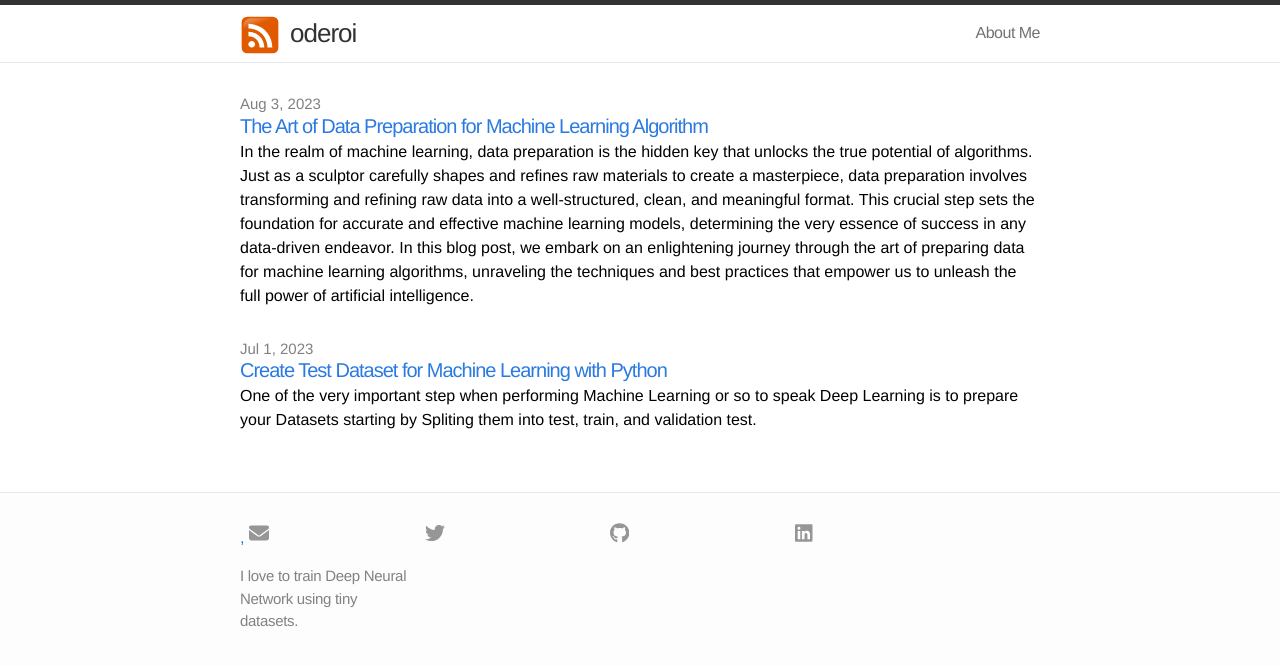
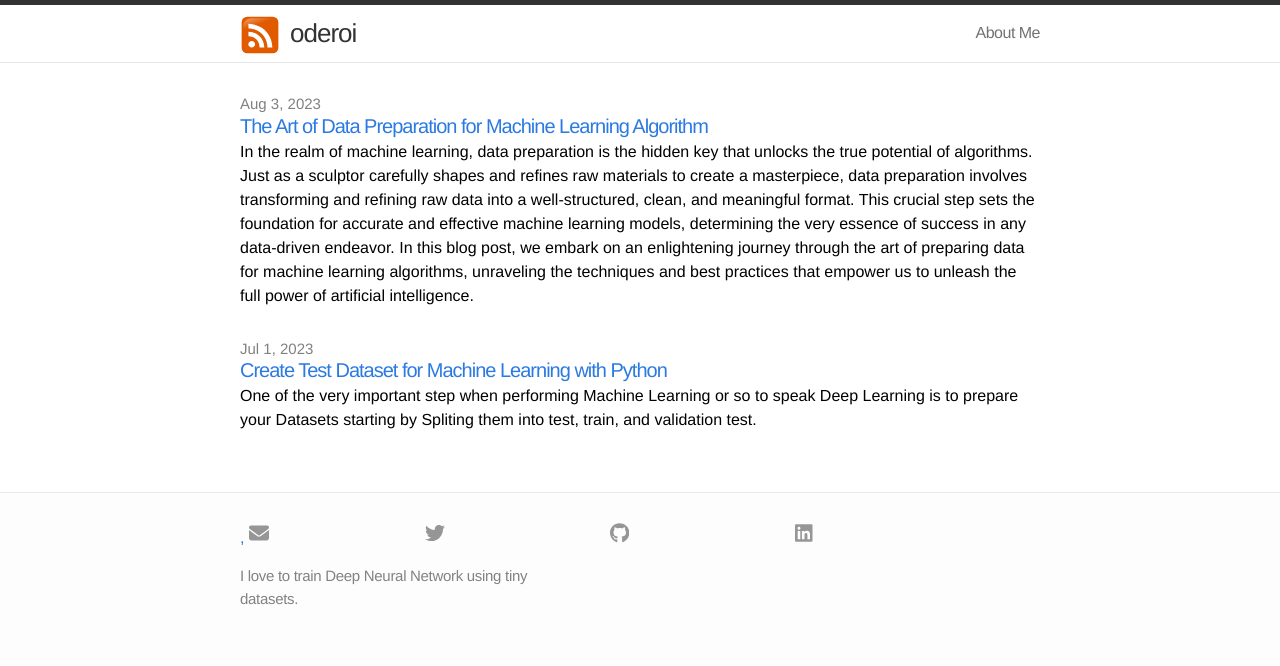
Before and after one commit to oderoi/oderoi.github.io, a Jekyll site: the page built from index.markdown, in a window 1280 px wide. Shown: the top 666 px of the page. Built offline with Jekyll 4.4.1, drawn with Linux system fonts in a browser that asks for light colours.

Commit message:
Update footer.html

```diff
--- a/_includes/footer.html
+++ b/_includes/footer.html
@@ -63,7 +63,7 @@
   </div>
 
   <div class="wrap">
-    <div class="footer-col-2 column">
+    <div class="footer-col-3 column">
       <p class="text">{{ site.description }}</p>
     </div>
   </div>
```
